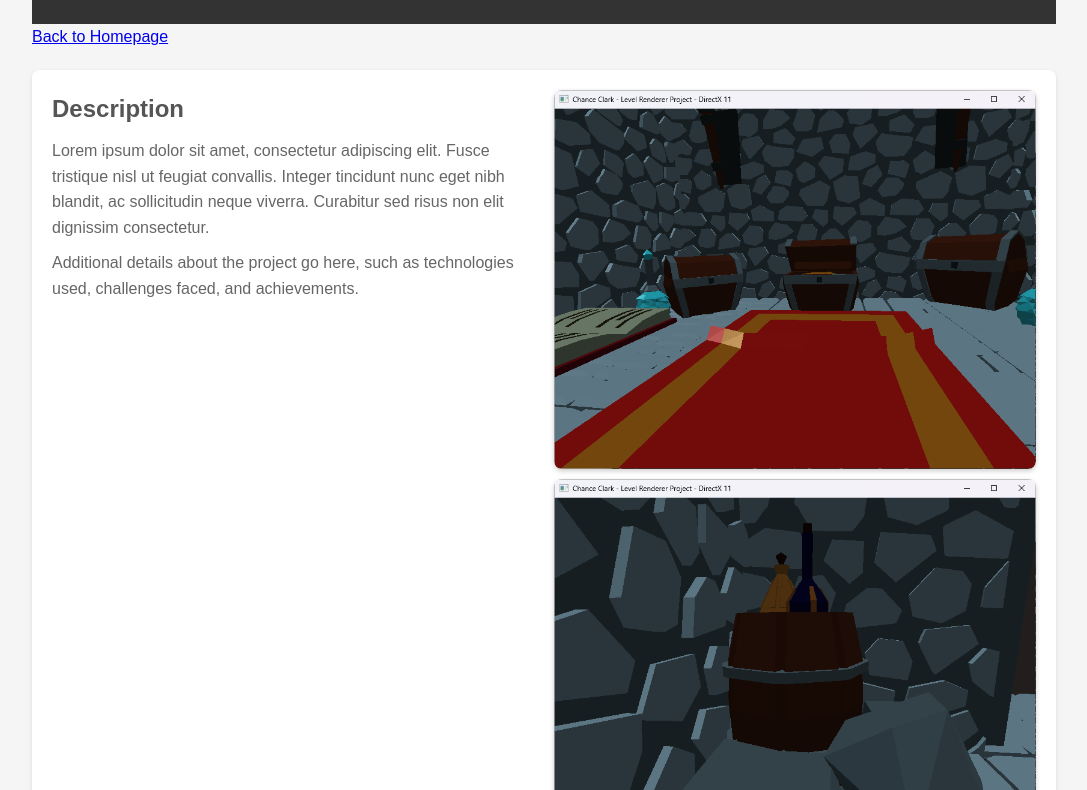
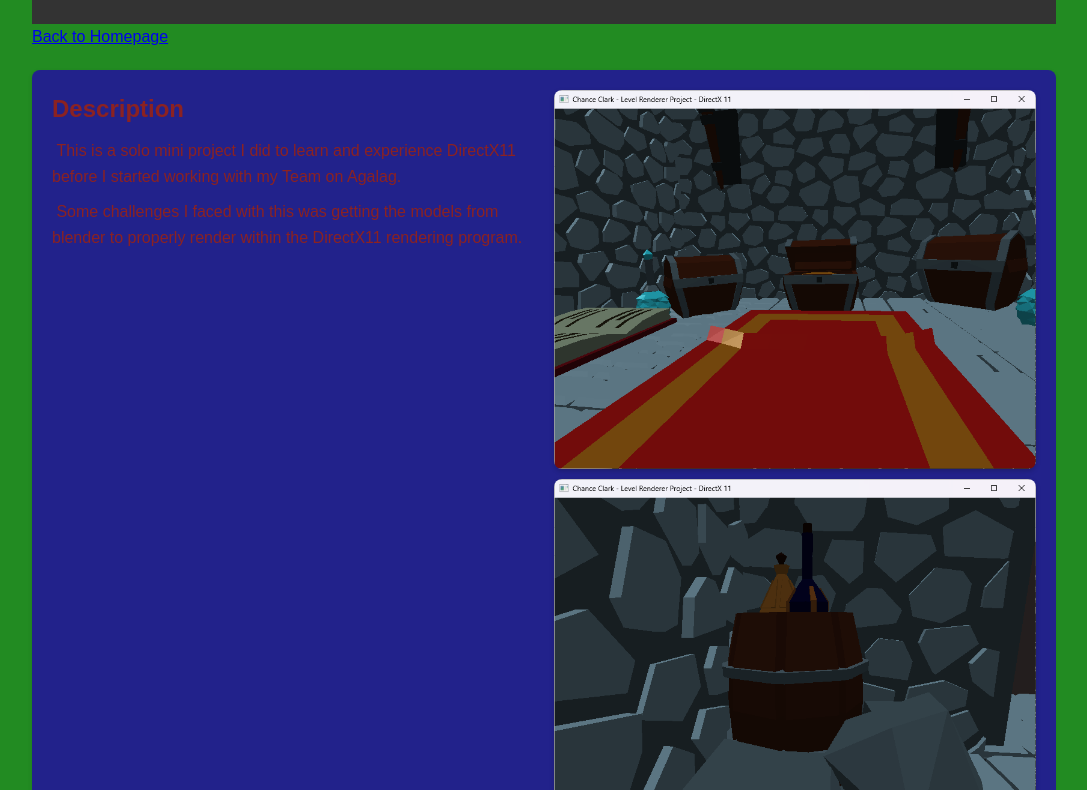
Before and after one commit to Blastingdynamic/Blastingdynamic.github.io, a plain HTML site: page MiniProj.html in a window 1280 px wide. Shown: the part 90-880 px from the top of the page, without its empty margins (96-1183 px from the left). Drawn offline with Linux system fonts and the light colour scheme.

Commit message:
Update portfolio

```diff
--- a/MiniProj.html
+++ b/MiniProj.html
@@ -17,8 +17,8 @@
         <div class="content">
             <div class="description">
                 <h2>Description</h2>
-                <p>Lorem ipsum dolor sit amet, consectetur adipiscing elit. Fusce tristique nisl ut feugiat convallis. Integer tincidunt nunc eget nibh blandit, ac sollicitudin neque viverra. Curabitur sed risus non elit dignissim consectetur.</p>
-                <p>Additional details about the project go here, such as technologies used, challenges faced, and achievements.</p>
+                <p>&nbsp;This is a solo mini project I did to learn and experience DirectX11 before I started working with my Team on Agalag.</p>
+                <p>&nbsp;Some challenges I faced with this was getting the models from blender to properly render within the DirectX11 rendering program.</p>
             </div>
             <div class="images">
                 <img src="Images/MiniProj1.png" alt="Project Screenshot 1">
--- a/PTStyles.css
+++ b/PTStyles.css
@@ -10,8 +10,8 @@
 
 body {
     line-height: 1.6;
-    color: #333;
-    background-color: #f5f5f5;
+    color: #8B2222;
+    background-color: #228B22;
     padding: 0 10%; /* 10% empty space on both sides */
 }
 
@@ -30,7 +30,7 @@ header h1 {
 #portfolio-details {
     margin: 20px 0;
     padding: 20px;
-    background: #fff;
+    background: #22228B;
     border-radius: 8px;
     box-shadow: 0 2px 5px rgba(0, 0, 0, 0.1);
 }
@@ -47,12 +47,12 @@ header h1 {
 
 .description h2 {
     margin-bottom: 10px;
-    color: #555;
+    color: #8B2222;
 }
 
 .description p {
     margin-bottom: 10px;
-    color: #666;
+    color: #8B2222;
 }
 
 .images {
```
Also changed, not shown: Agalag.html (+7 -4 lines), index.html (+1 -1 lines), Images/ChanceClark.jpg (added).
